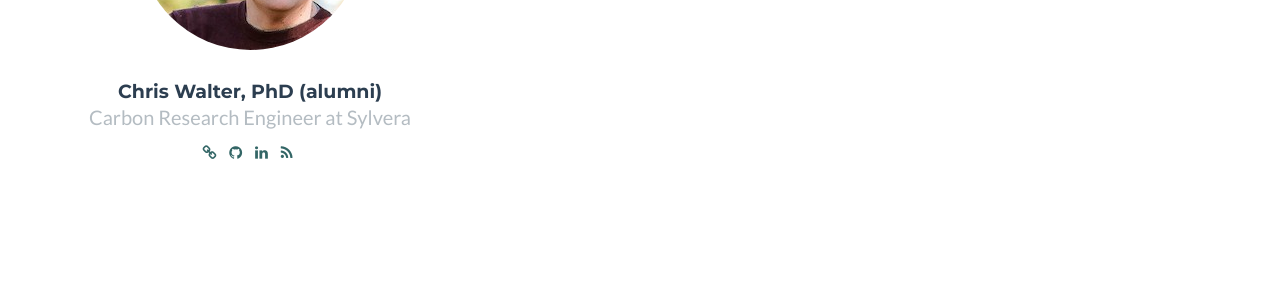
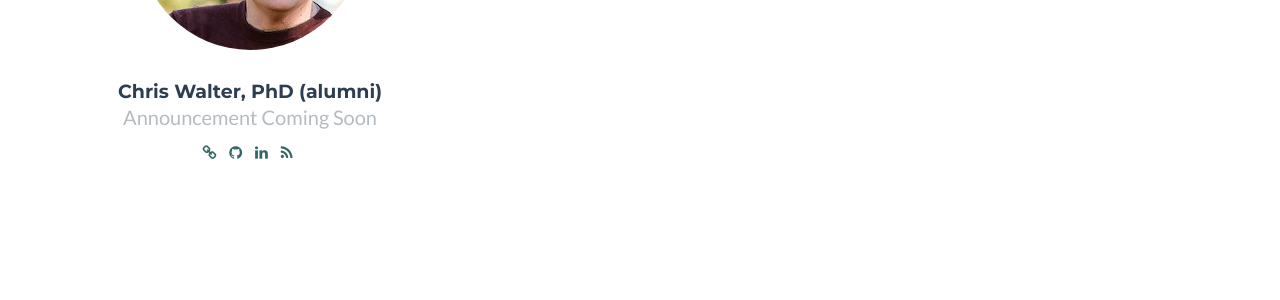
Before and after one commit to erbrzostek/erbrzostek.github.io, a Jekyll site: the page built from _posts/2014-07-18-project-6.markdown, in a window 1280 px wide and 900 px high, scrolled down 3650 px. Shown: the part 155-455 px from the top of the window. Built offline with Jekyll 4.4.1, drawn with Linux system fonts in a browser that asks for light colours.

Commit message:
Update _config.yml

```diff
--- a/_config.yml
+++ b/_config.yml
@@ -76,7 +76,7 @@ people:
 
 - name: Chris Walter, PhD (alumni)
   pic: 7
-  position: Carbon Research Engineer at Sylvera
+  position: Announcement Coming Soon
   social:
     - title: link
       url: https://chriswalter.info
```
